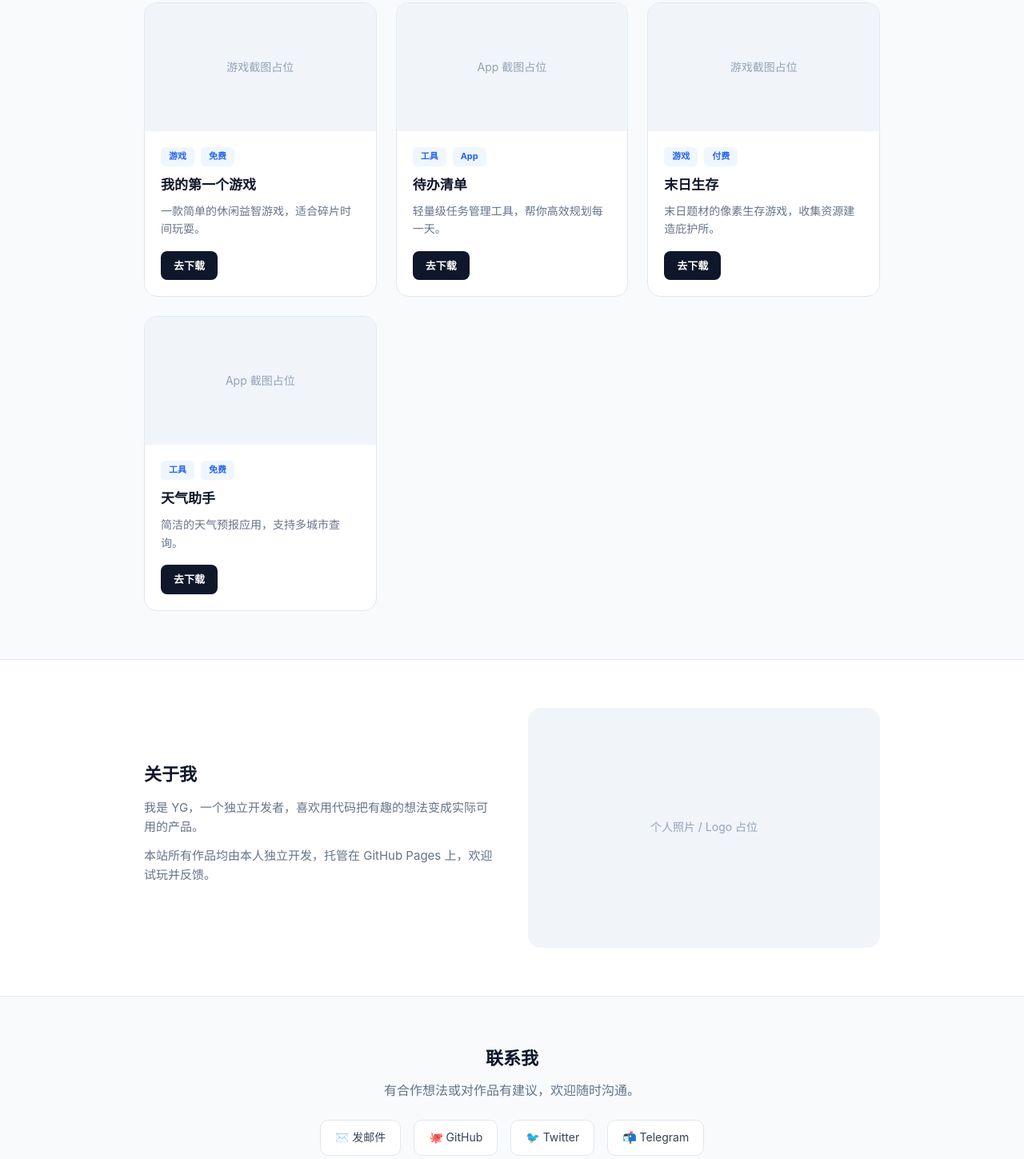
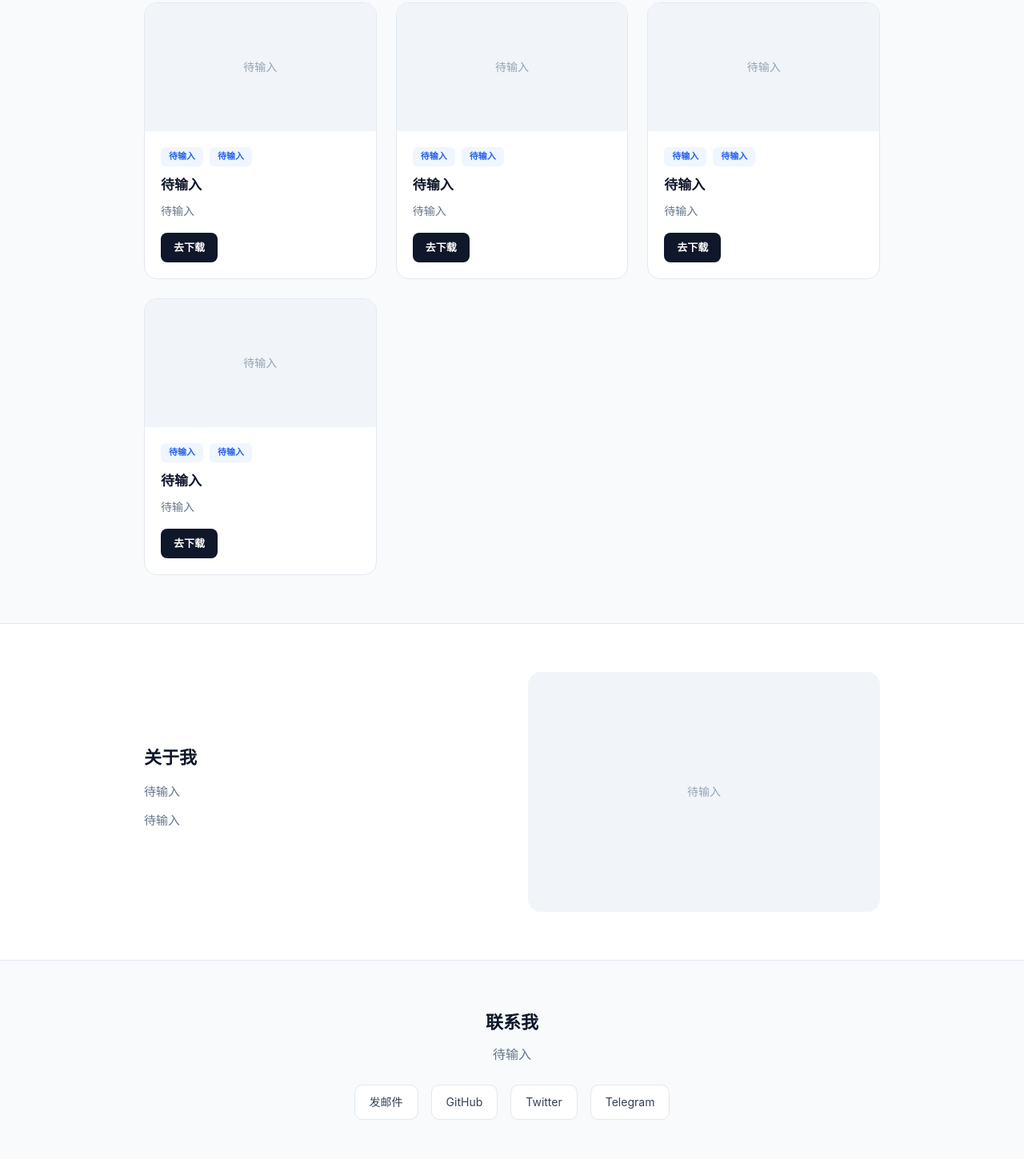
Before and after one commit to shiliu-tl/shiliu-tl.github.io, a plain HTML site: page index.html in a window 1280 px wide. Shown: the part 514-1963 px from the top of the page at 80% size. Drawn offline with Linux system fonts and the light colour scheme.

Commit message:
更新 index.html

```diff
--- a/index.html
+++ b/index.html
@@ -3,8 +3,8 @@
 <head>
 <meta charset="UTF-8">
 <meta name="viewport" content="width=device-width, initial-scale=1.0">
-<title>YG | 个人独立开发者</title>
-<meta name="description" content="YG 的个人官网，展示自己开发的游戏和 App 作品。">
+<title>待输入 | 个人独立开发者</title>
+<meta name="description" content="待输入展示自己开发的游戏">
 <style>
   * { margin: 0; padding: 0; box-sizing: border-box; }
   html { scroll-behavior: smooth; }
@@ -128,7 +128,7 @@
 
 <header>
   <div class="container nav">
-    <div class="logo">YG</div>
+    <div class="logo">待输入</div>
     <ul class="nav-links">
       <li><a href="#works">作品</a></li>
       <li><a href="#about">关于</a></li>
@@ -139,9 +139,9 @@
 
 <section class="hero">
   <div class="container">
-    <span class="tag">独立开发者</span>
-    <h1>YG</h1>
-    <p>做一些好玩的游戏和实用的 App，记录开发过程与想法。</p>
+    <span class="tag">待输入</span>
+    <h1>待输入</h1>
+    <p>待输入</p>
   </div>
 </section>
 
@@ -151,42 +151,42 @@
     <div class="works-grid">
 
       <div class="card">
-        <div class="card-thumb">游戏截图占位</div>
+        <div class="card-thumb">待输入</div>
         <div class="card-body">
-          <div class="card-tags"><span>游戏</span><span>免费</span></div>
-          <h3>我的第一个游戏</h3>
-          <p>一款简单的休闲益智游戏，适合碎片时间玩耍。</p>
-          <a href="#" class="btn">去下载</a>
+          <div class="card-tags"><span>待输入</span><span>待输入</span></div>
+          <h3>待输入</h3>
+          <p>待输入</p>
+          <a href="待输入" class="btn">去下载</a>
         </div>
       </div>
 
       <div class="card">
-        <div class="card-thumb">App 截图占位</div>
+        <div class="card-thumb">待输入</div>
         <div class="card-body">
-          <div class="card-tags"><span>工具</span><span>App</span></div>
-          <h3>待办清单</h3>
-          <p>轻量级任务管理工具，帮你高效规划每一天。</p>
-          <a href="#" class="btn">去下载</a>
+          <div class="card-tags"><span>待输入</span><span>待输入</span></div>
+          <h3>待输入</h3>
+          <p>待输入</p>
+          <a href="待输入" class="btn">去下载</a>
         </div>
       </div>
 
       <div class="card">
-        <div class="card-thumb">游戏截图占位</div>
+        <div class="card-thumb">待输入</div>
         <div class="card-body">
-          <div class="card-tags"><span>游戏</span><span>付费</span></div>
-          <h3>末日生存</h3>
-          <p>末日题材的像素生存游戏，收集资源建造庇护所。</p>
-          <a href="#" class="btn">去下载</a>
+          <div class="card-tags"><span>待输入</span><span>待输入</span></div>
+          <h3>待输入</h3>
+          <p>待输入</p>
+          <a href="待输入" class="btn">去下载</a>
         </div>
       </div>
 
       <div class="card">
-        <div class="card-thumb">App 截图占位</div>
+        <div class="card-thumb">待输入</div>
         <div class="card-body">
-          <div class="card-tags"><span>工具</span><span>免费</span></div>
-          <h3>天气助手</h3>
-          <p>简洁的天气预报应用，支持多城市查询。</p>
-          <a href="#" class="btn">去下载</a>
+          <div class="card-tags"><span>待输入</span><span>待输入</span></div>
+          <h3>待输入</h3>
+          <p>待输入</p>
+          <a href="待输入" class="btn">去下载</a>
         </div>
       </div>
 
@@ -198,29 +198,29 @@
   <div class="container about-grid">
     <div class="about-text">
       <h3>关于我</h3>
-      <p>我是 YG，一个独立开发者，喜欢用代码把有趣的想法变成实际可用的产品。</p>
-      <p>本站所有作品均由本人独立开发，托管在 GitHub Pages 上，欢迎试玩并反馈。</p>
+      <p>待输入</p>
+      <p>待输入</p>
     </div>
-    <div class="about-img">个人照片 / Logo 占位</div>
+    <div class="about-img">待输入</div>
   </div>
 </section>
 
 <section class="contact" id="contact">
   <div class="container">
     <h3>联系我</h3>
-    <p>有合作想法或对作品有建议，欢迎随时沟通。</p>
+    <p>待输入</p>
     <div class="contact-links">
-      <a href="mailto:you@example.com">✉️ 发邮件</a>
-      <a href="https://github.com/你的用户名" target="_blank">🐙 GitHub</a>
-      <a href="https://twitter.com/你的用户名" target="_blank">🐦 Twitter</a>
-      <a href="https://t.me/你的用户名" target="_blank">📬 Telegram</a>
+      <a href="mailto:待输入"> 发邮件</a>
+      <a href="待输入" target="_blank"> GitHub</a>
+      <a href="待输入" target="_blank"> Twitter</a>
+      <a href="待输入" target="_blank"> Telegram</a>
     </div>
   </div>
 </section>
 
 <footer>
   <div class="container">
-    &copy; 2026 YG. <a href="#" style="color:#94a3b8;">tianli.dpdns.org</a>
+    &copy; 2026 待输入. <a href="#" style="color:#94a3b8;">tianli.dpdns.org</a>
   </div>
 </footer>
 
```
